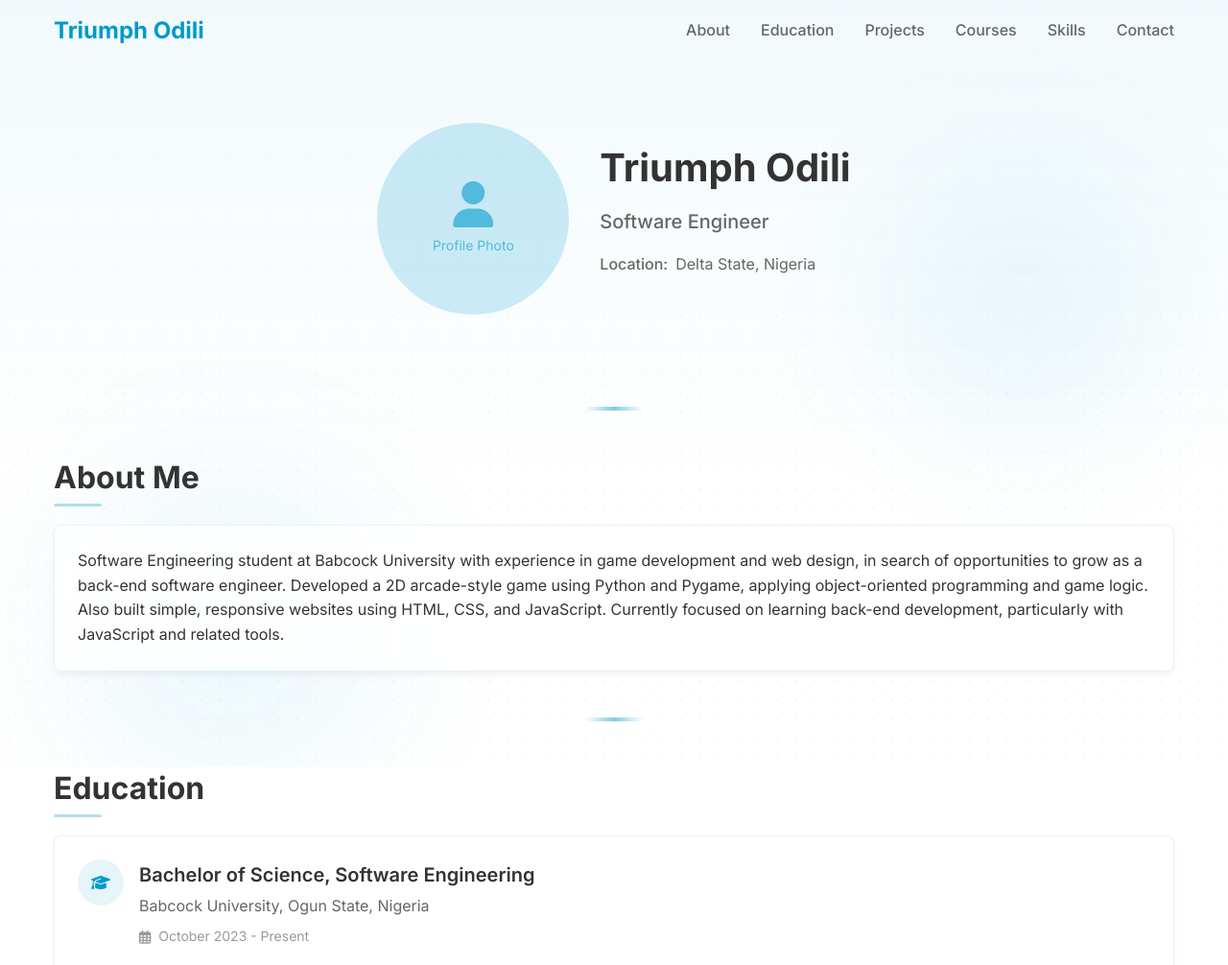
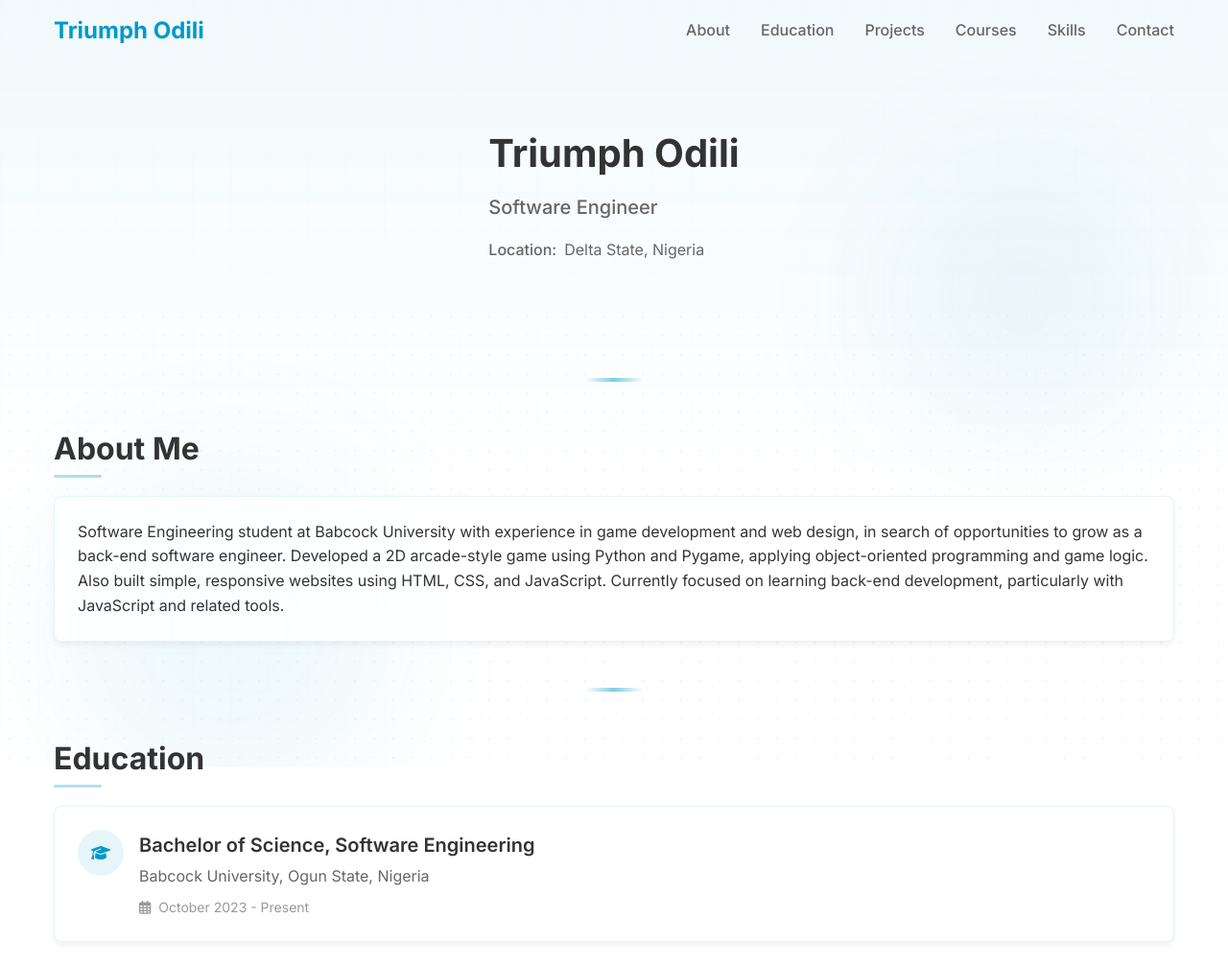
Before and after one commit to triumph101LAB/Portfolio, a plain HTML site: page index.html in a window 1280 px wide. Shown: the top 1006 px of the page at 96% size. Drawn offline with Linux system fonts and the light colour scheme.

Commit message:
Update index.html

```diff
--- a/index.html
+++ b/index.html
@@ -639,11 +639,7 @@
     <main class="container">
         <!-- Hero Section -->
         <section class="hero">
-            <div class="profile-picture">
-                <!-- Static profile placeholder - replace this with your image by adding an <img> tag here -->
-                <div class="profile-placeholder">
-                    <i class="fas fa-user"></i>
-                    <p>Profile Photo</p>
+
                 </div>
                 <!-- To add your image manually, replace the div above with:
                 <img src="triumph.jpg" alt="Triumph Odili" style="width: 100%; height: 100%; object-fit: cover;"> -->
```
